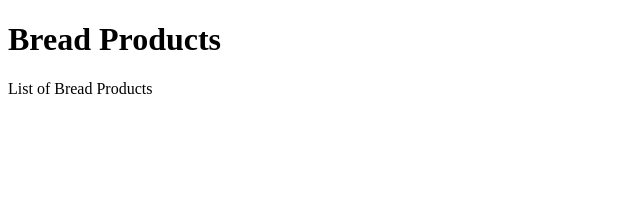
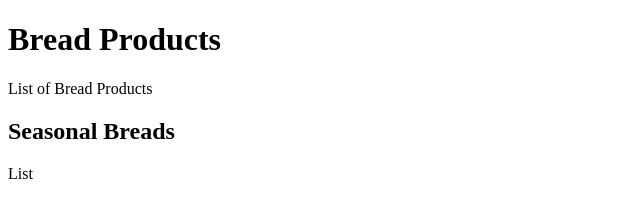
Before and after one commit to pjmilazzo/com.bread.demo, a plain HTML site: page WebContent/index.html in a window 1280 px wide. Shown: the whole page, without its empty margins (0-640 px from the left). Drawn offline with Linux system fonts and the light colour scheme.

Commit message:
added seasonal breads

```diff
--- a/WebContent/index.html
+++ b/WebContent/index.html
@@ -7,5 +7,8 @@
 <body>
 	<H1>Bread Products</H1>
 	<p>List of Bread Products</p>
+
+	<H2>Seasonal Breads</H2>
+	<p>List</p>
 </body>
 </html>
```
